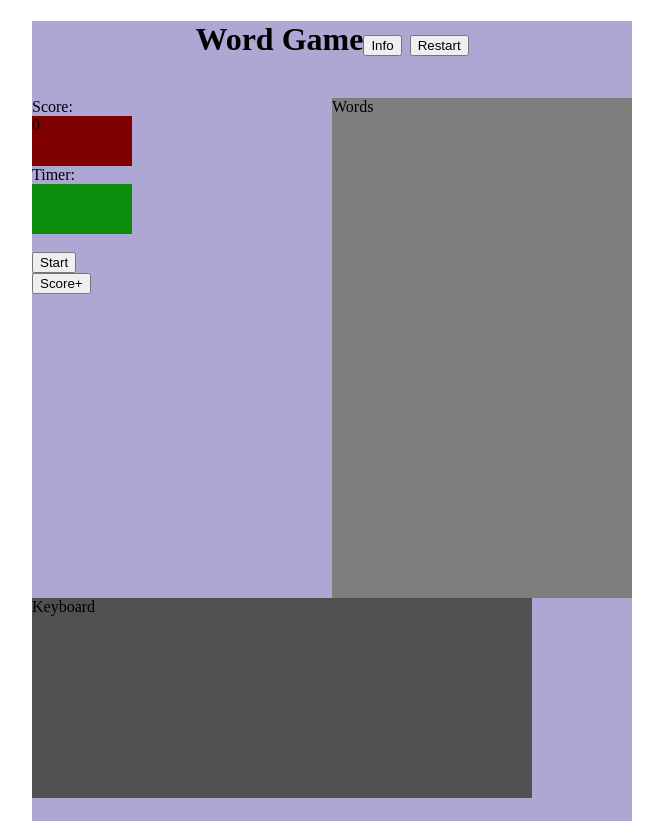
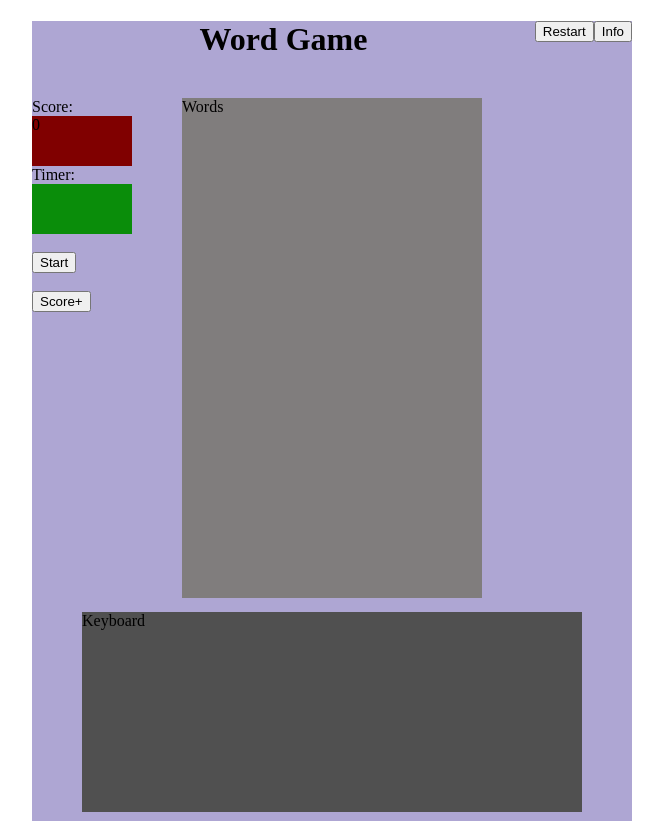
Before and after one commit to Gyro-trix/wordGameTypeOne, a plain HTML site: page index.html in a window 1280 px wide. Shown: the whole page, without its empty margins (308-971 px from the left). Drawn offline with Linux system fonts and the light colour scheme.

Commit message:
More layout changes

```diff
--- a/index.html
+++ b/index.html
@@ -5,8 +5,9 @@
 <html>
     <body>
         <div class = "container">
-            <span><h1>Word Game<button onclick="">Info</button>
-            <button onclick="restart();">Restart</button>
+            <span><h1>Word Game
+            <button class = "hb" onclick="">Info</button>
+            <button class = "hb" onclick="restart();">Restart</button>
             </h1></span>
 
 
@@ -21,6 +22,7 @@
             <br>
             <button id = "play" onclick="timer();">Start</button>
             <br>
+            <br>
             <button onclick="scoreUp();">Score+</button>
 
             <div class = "spacer"></div>
--- a/styles.css
+++ b/styles.css
@@ -1,5 +1,10 @@
 h1{
     text-align: center;
+}
+
+.hb{
+    display: flex;
+    float: right;
 }
 
 .time {
@@ -17,7 +22,8 @@ h1{
 }
 .words{
     background-color: rgb(128, 125, 125);
-    display: flex;
+    position:relative;
+    right: 150px;
     float: right;
     height: 500px;
     width: 300px;
@@ -33,8 +39,9 @@ h1{
 
 .keyboard{
     background-color: rgb(80, 80, 80);
-    display: flex;
-    bottom: 0px;
+    position:relative;
+    left: 50px;
+    top: 150px;
     height: 200px;
     width: 500px;
 }
```
